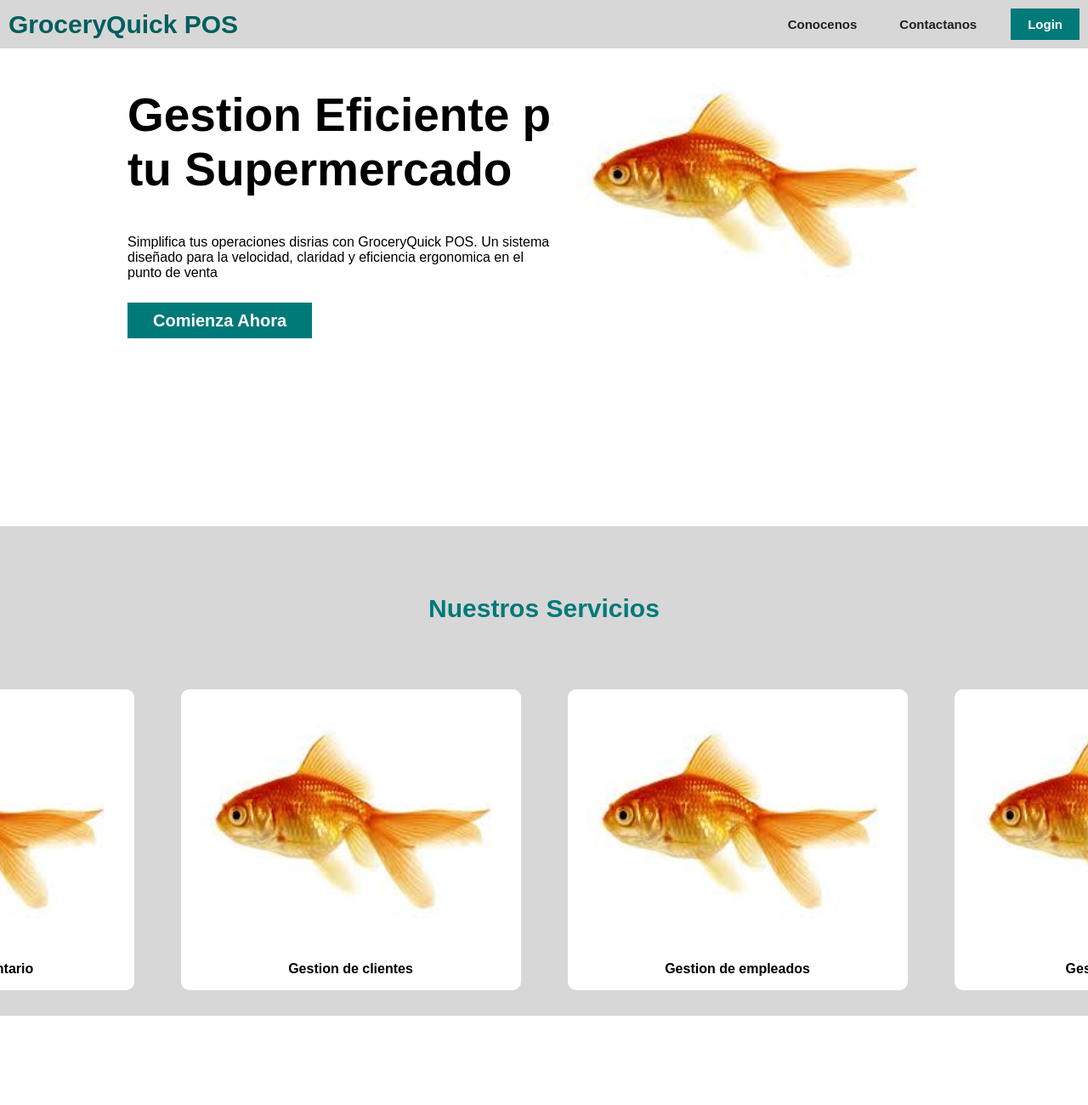
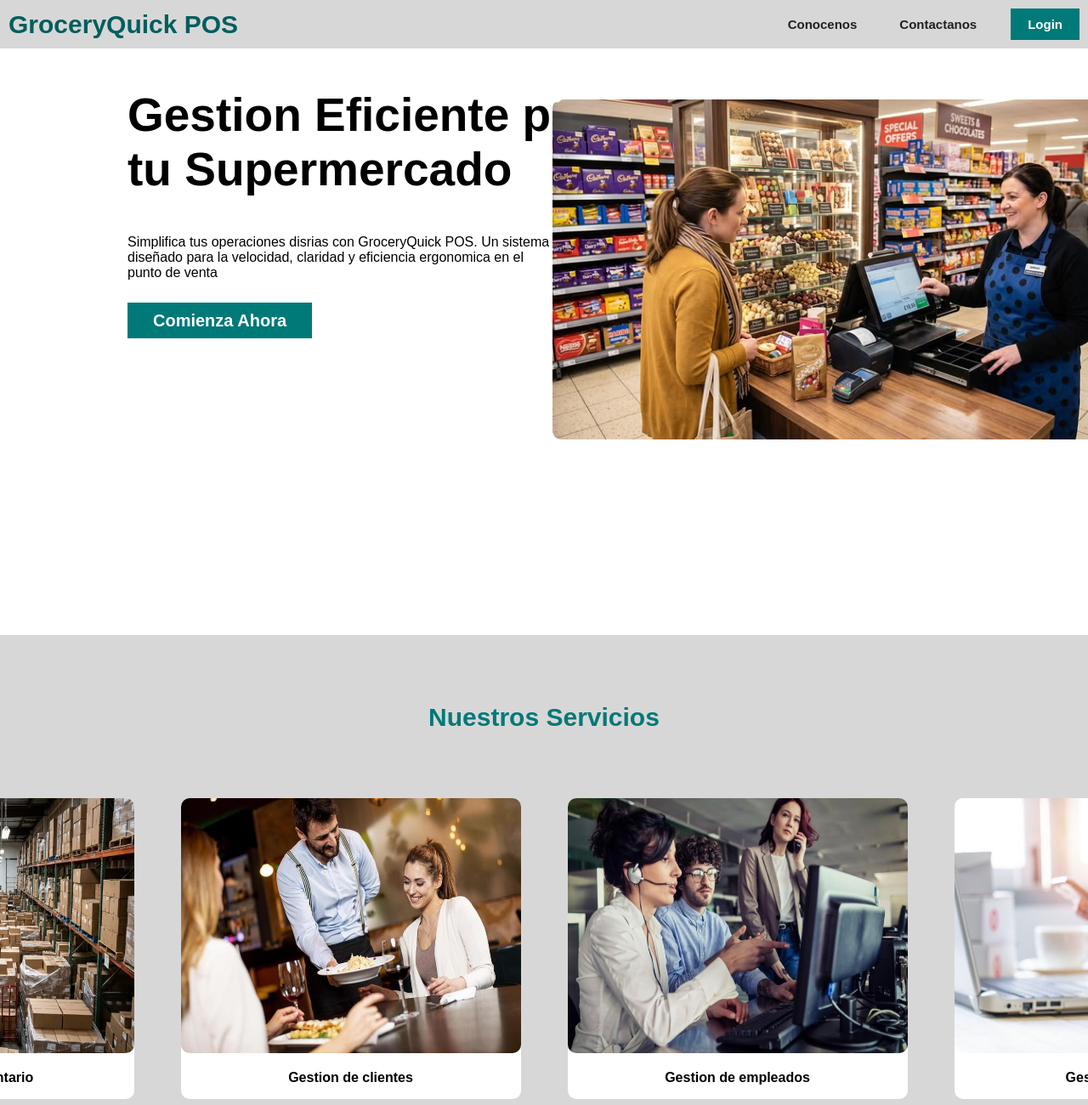
Before and after one commit to GANDALF-59/landing_page, a website: page index.html in a window 1280 px wide. Shown: the top 1300 px of the page at 85% size. Before the commit the page ends 1195 px from the top, so only its background shows below. Drawn offline with Linux system fonts and the light colour scheme.

Commit message:
images added

```diff
--- a/css/styles.css
+++ b/css/styles.css
@@ -81,7 +81,9 @@ nav
     {
         display: flex;
         justify-content: right;
-        padding-right: 200px;
+        margin-top: 60px;
+        margin-right: 200px;
+        border-radius: 10px;
     }
 }
 
--- a/index.html
+++ b/index.html
@@ -28,26 +28,26 @@
                 <p>Simplifica tus operaciones disrias con GroceryQuick POS. Un sistema diseñado para la velocidad, claridad y eficiencia ergonomica en el punto de venta</p>
                 <a href="#">Comienza Ahora</a>
             </div>
-            <img id="big_image" src="img/placeHolder.jpg" alt="" height="300" width="600">
+            <img id="big_image" src="img/img1.JPG" alt="" height="400" width="700">
         </div>
 
         <div id="bottom_list_thing">
             <p id="services">Nuestros Servicios</p><br>
             <div id="services_list">
                 <div class="elements">
-                    <img src="img/placeHolder.jpg" alt="" height="300" width="400">
+                    <img src="img/img2.JPG" alt="" height="300" width="400">
                     <p><a href="#">Gestion de inventario</a></p>
                 </div>
                 <div class="elements">
-                    <img src="img/placeHolder.jpg" alt="" height="300" width="400">
+                    <img src="img/img3.JPG" alt="" height="300" width="400">
                     <p><a href="#">Gestion de clientes</a></p>
                 </div>
                 <div class="elements">
-                    <img src="img/placeHolder.jpg" alt="" height="300" width="400">
+                    <img src="img/img4.JPG" alt="" height="300" width="400">
                     <p><a href="#">Gestion de empleados</a></p>
                 </div>
                 <div class="elements">
-                    <img src="img/placeHolder.jpg" alt="" height="300" width="400">
+                    <img src="img/img5.JPG" alt="" height="300" width="400">
                     <p><a href="#">Gestion de ventas</a></p>
                 </div>
             </div>
--- /dev/null
+++ b/landing_page_repo.txt
@@ -0,0 +1 @@
+https://github.com/GANDALF-59/landing_page
```
Also changed, not shown: img/img1.JPG (added), img/img2.JPG (added), img/img3.JPG (added), img/img4.JPG (added), img/img5.JPG (added).
